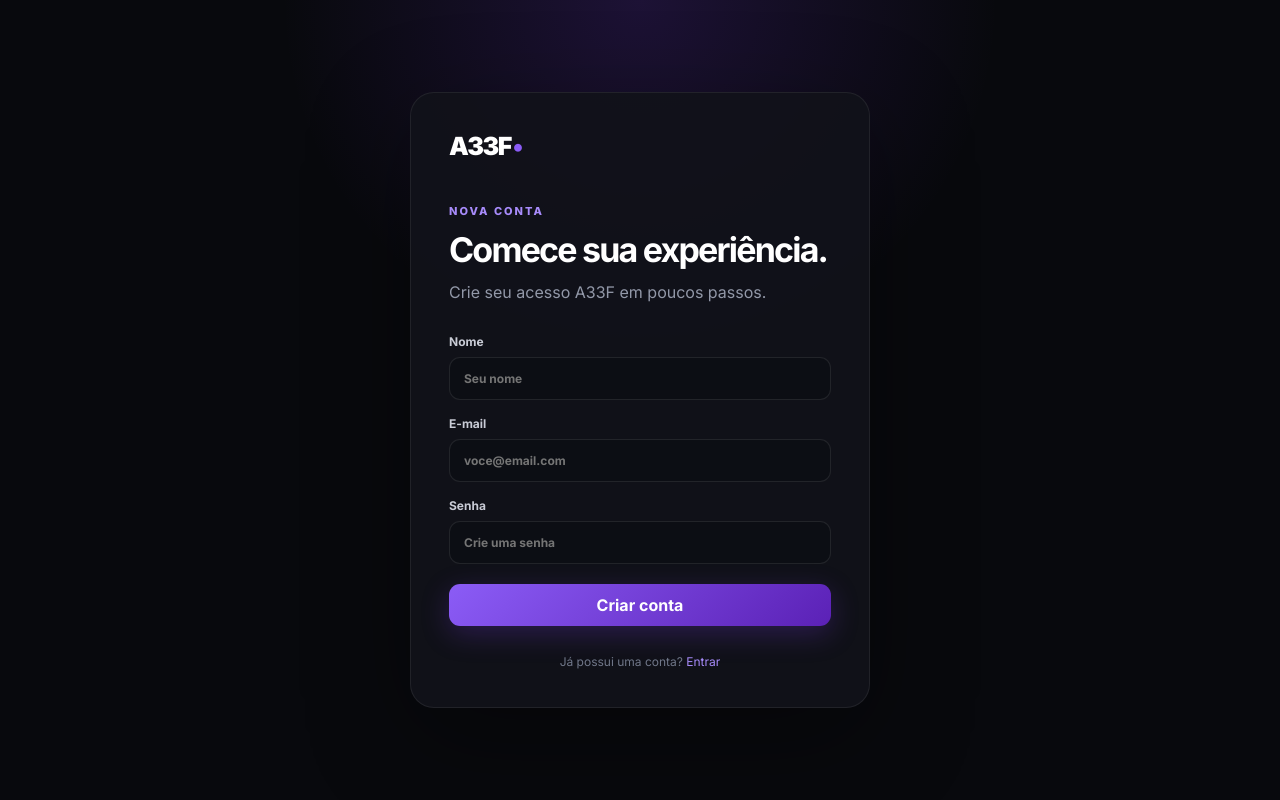
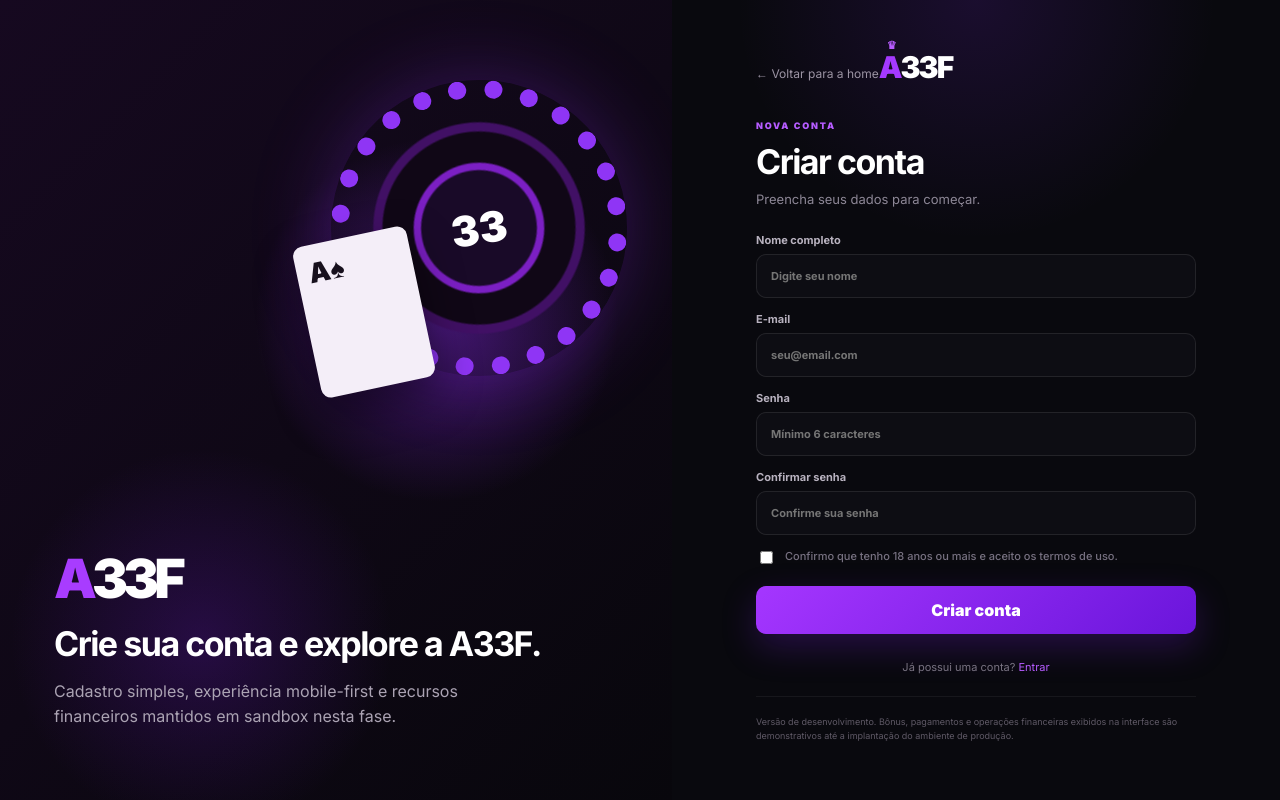
Before and after one commit to juniorbm244-alt/A33F, a Next.js app: page /registro in a window 1280 px wide. Built offline with nearby package versions, Linux system fonts and the light colour scheme.

Commit message:
feat: redesign registration for A33F casino

```diff
--- a/app/registro/page.tsx
+++ b/app/registro/page.tsx
@@ -1,20 +1,34 @@
 export default function RegisterPage() {
   return (
-    <main className="auth-page">
-      <section className="auth-card">
-        <a className="auth-logo" href="/">A33F<span>•</span></a>
-        <div className="auth-copy">
-          <span className="eyebrow">NOVA CONTA</span>
-          <h1>Comece sua experiência.</h1>
-          <p>Crie seu acesso A33F em poucos passos.</p>
+    <main className="casino-auth-page">
+      <section className="casino-auth-visual">
+        <div className="auth-visual-copy">
+          <div className="auth-brand"><span>A</span>33F</div>
+          <h2>Crie sua conta e explore a A33F.</h2>
+          <p>Cadastro simples, experiência mobile-first e recursos financeiros mantidos em sandbox nesta fase.</p>
         </div>
-        <form className="auth-form">
-          <label>Nome<input type="text" placeholder="Seu nome" /></label>
-          <label>E-mail<input type="email" placeholder="voce@email.com" /></label>
-          <label>Senha<input type="password" placeholder="Crie uma senha" /></label>
-          <button className="primary auth-submit" type="submit">Criar conta</button>
-        </form>
-        <p className="auth-footer">Já possui uma conta? <a href="/login">Entrar</a></p>
+      </section>
+
+      <section className="casino-auth-panel">
+        <div className="casino-auth-card">
+          <a className="casino-auth-back" href="/">← Voltar para a home</a>
+          <a className="casino-auth-logo" href="/"><span>A</span>33F<b>♛</b></a>
+          <div className="casino-auth-copy">
+            <small>NOVA CONTA</small>
+            <h1>Criar conta</h1>
+            <p>Preencha seus dados para começar.</p>
+          </div>
+          <form className="casino-auth-form">
+            <label>Nome completo<input type="text" placeholder="Digite seu nome" /></label>
+            <label>E-mail<input type="email" placeholder="seu@email.com" /></label>
+            <label>Senha<input type="password" placeholder="Mínimo 6 caracteres" /></label>
+            <label>Confirmar senha<input type="password" placeholder="Confirme sua senha" /></label>
+            <label className="casino-check"><input type="checkbox" /><span>Confirmo que tenho 18 anos ou mais e aceito os termos de uso.</span></label>
+            <button className="casino-auth-submit" type="submit">Criar conta</button>
+          </form>
+          <p className="casino-auth-footer">Já possui uma conta? <a href="/login">Entrar</a></p>
+          <p className="casino-auth-legal">Versão de desenvolvimento. Bônus, pagamentos e operações financeiras exibidos na interface são demonstrativos até a implantação do ambiente de produção.</p>
+        </div>
       </section>
     </main>
   );
```
